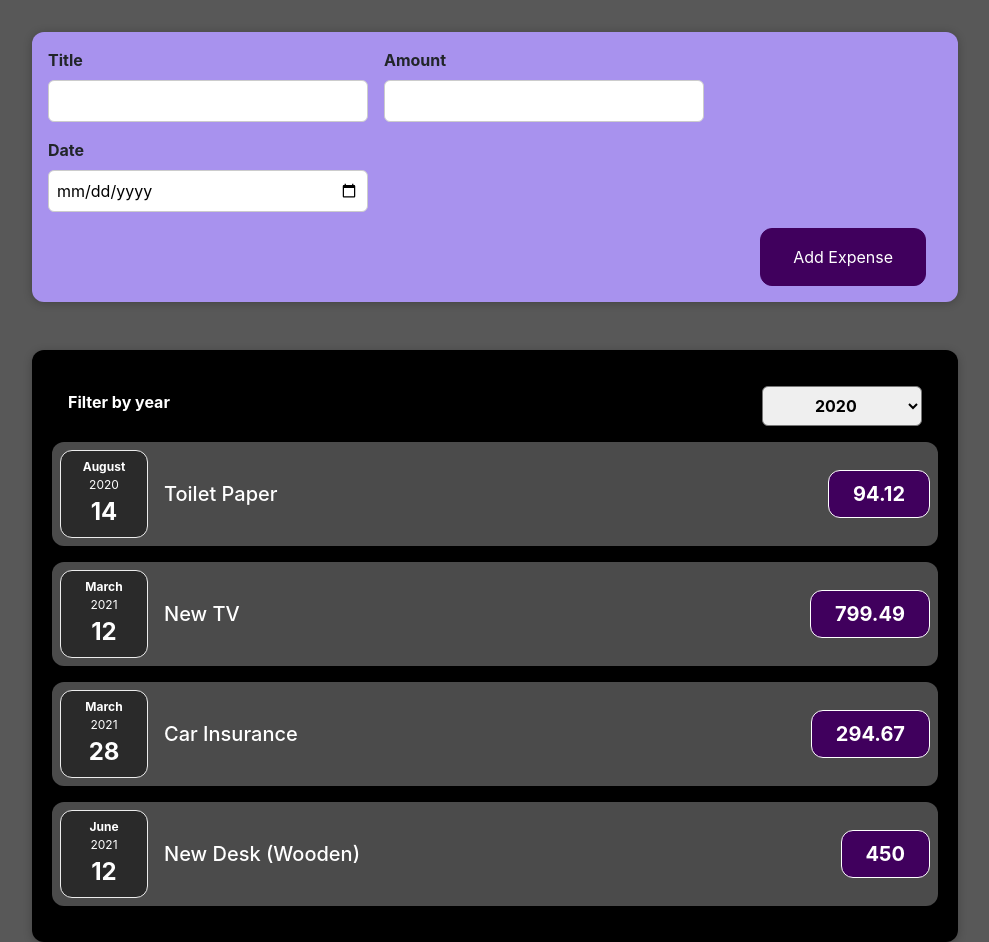
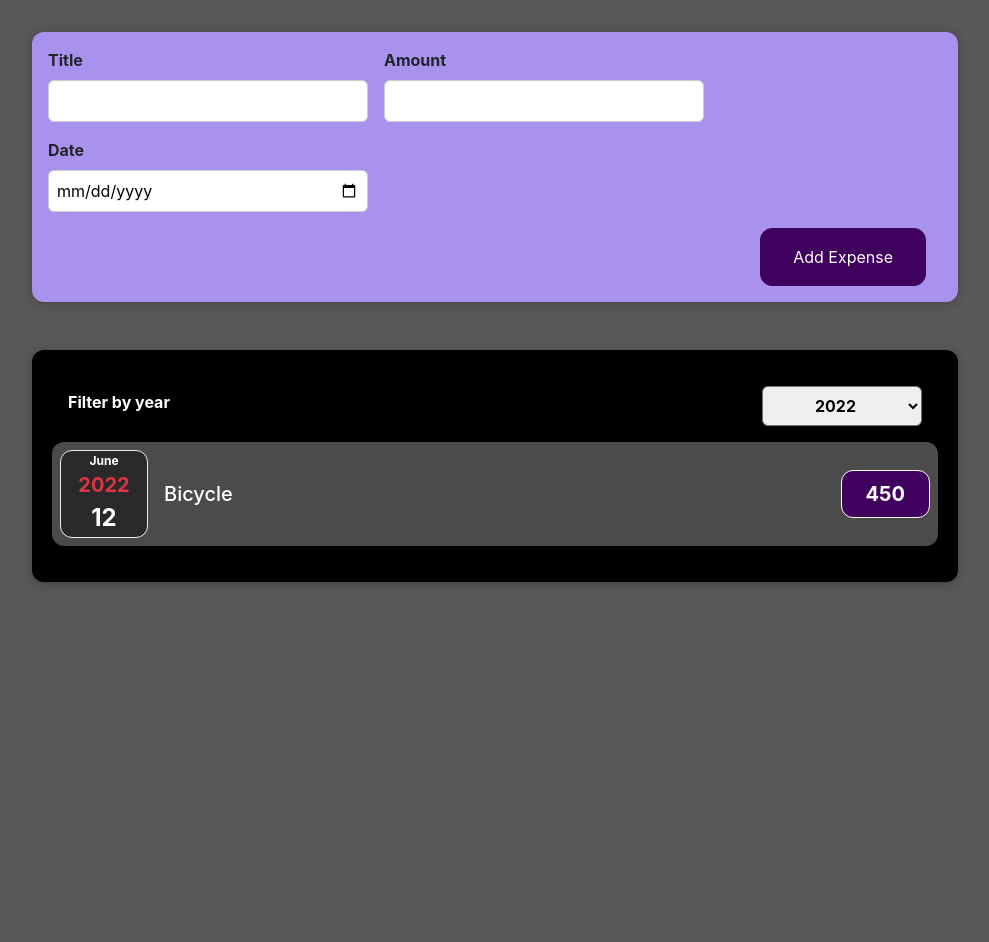
Before and after one commit to hasankarim18/expense-tracker, a React (Create React App) app: page / in a window 1280 px wide. Shown: the whole page, without its empty margins (145-1134 px from the left). After the commit the page ends 800 px from the top, so only its background shows below. Built offline with nearby package versions, Linux system fonts and the light colour scheme.

Commit message:
Filtering expenses according to year

```diff
--- a/src/App.js
+++ b/src/App.js
@@ -8,6 +8,24 @@ function App(props) {
 
   // const [addedExpense, setAddedExpense] = useState([])
   const [expenseData, setExpensesData] = useState(expenses)
+
+  const [filteredYear, setFilteredYear] = useState(new Date().getFullYear().toString())
+
+
+
+  const filtterChangeHandler = selectedYear => {
+    console.log(selectedYear)
+    setFilteredYear(selectedYear)
+
+  }
+
+  const filteredExpenses = expenseData.filter(item => {
+    return item.date.getFullYear().toString() === filteredYear
+  })
+
+  console.log('filteredYear', filteredYear)
+  console.log('filteredExpenses', filteredExpenses)
+
 
   const newExpense = (data) => {
     let newExpenseData = {
@@ -24,7 +42,10 @@ function App(props) {
   return (
     <div>
       <NewExpense newExpense={newExpense} />
-      <Expenses expenses={expenseData} />
+      <Expenses
+        filteredYear={filteredYear}
+        filtterChangeHandler={filtterChangeHandler}
+        expenses={filteredExpenses} />
     </div>
   );
 }
--- a/src/Components/ExpenseDate.js
+++ b/src/Components/ExpenseDate.js
@@ -9,7 +9,7 @@ const ExpenseDate = (props) => {
     return (
         <div className="expense-date" >
             <div className="expense-date__month" > {month} </div>
-            <div className="expense-date__year"> {year} </div>
+            <div className="expense-date__year text-danger" style={{ fontWeight: "700", fontSize: '20px' }}> {year} </div>
             <div className="expense-date__day"> {day} </div>
 
         </div>
--- a/src/Components/Expenses.js
+++ b/src/Components/Expenses.js
@@ -6,10 +6,6 @@ import ExpensesFilter from './ExpenseFilter';
 import React, { useState } from 'react';
 
 function Expenses(props) {
-    const [filteredYear, setFilteredYear] = useState('2020')
-
-
-
 
     const expenseItem = props.expenses.map(item => {
         return <ExpenseItem
@@ -19,13 +15,6 @@ function Expenses(props) {
             date={item.date}
         />
     })
-
-    const filtterChangeHandler = selectedYear => {
-        setFilteredYear(selectedYear)
-
-    }
-
-
 
     return (
         <div className="container text-center" >
@@ -37,8 +26,8 @@ function Expenses(props) {
                 <div className="col-12 col-sm-10 col-md-10">
                     <MyCard className="expenses">
                         <ExpensesFilter
-                            selected={filteredYear}
-                            filtterChangeHandler={filtterChangeHandler} />
+                            selected={props.filteredYear}
+                            filtterChangeHandler={props.filtterChangeHandler} />
                         {expenseItem}
                     </MyCard>
                 </div>
--- a/src/data/expenseData.js
+++ b/src/data/expenseData.js
@@ -18,6 +18,30 @@ const expenses = [
         amount: 450,
         date: new Date(2021, 5, 12),
     },
+    {
+        id: 'e5',
+        title: 'New Chair (Wooden)',
+        amount: 450,
+        date: new Date(2019, 5, 12),
+    },
+    {
+        id: 'e6',
+        title: 'Sofa (Partex)',
+        amount: 450,
+        date: new Date(2019, 5, 12),
+    },
+    {
+        id: 'e7',
+        title: 'Bicycle',
+        amount: 450,
+        date: new Date(2022, 5, 12),
+    },
+    {
+        id: 'e8',
+        title: 'Trimmer',
+        amount: 550,
+        date: new Date(2021, 5, 12),
+    },
 ];
 
 export { expenses }
```
